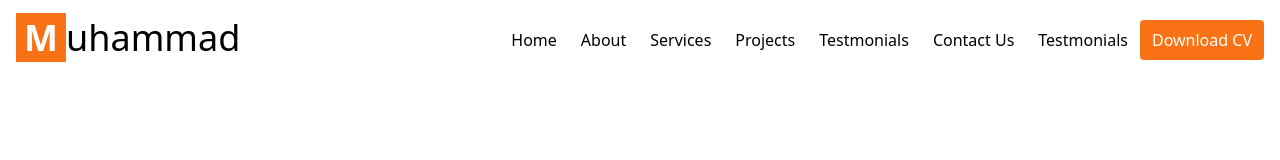
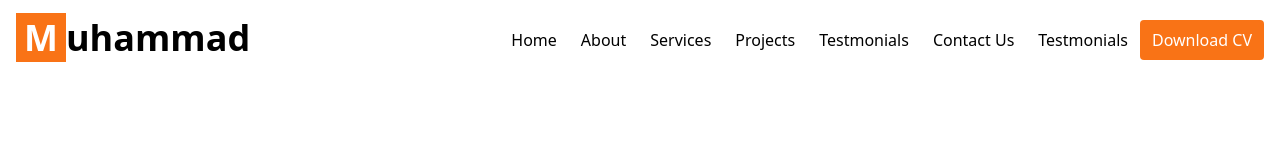
Before and after one commit to LimZzy21/portfolio, a Next.js app: page / in a window 1280 px wide. Shown: the top 160 px of the page. Built offline with nearby package versions, Linux system fonts and the light colour scheme.

Commit message:
chore:remove not use imports, fix logo style

```diff
--- a/app/components/Navbar/Navbar.tsx
+++ b/app/components/Navbar/Navbar.tsx
@@ -1,5 +1,3 @@
-import Image from "next/image"
-import img from '@/app/assets/logo.svg'
 
 export const Navbar = () => {
 
@@ -10,7 +8,7 @@ export const Navbar = () => {
 
 
             <div>
-                <h1 className="text-4xl  first-letter:bg-orange-500 first-letter:font-bold "><span className=" text-white bg-clip-padding border-r-8 border-l-8 border-orange-500">M</span>uhammad</h1>
+                <h1 className="text-4xl  first-letter:bg-orange-500 font-bold "><span className=" text-white bg-clip-padding border-r-8 border-l-8 border-orange-500">M</span>uhammad</h1>
             </div>
 
             <div className="hidden w-full md:block md:w-auto" id="navbar-default">
```
